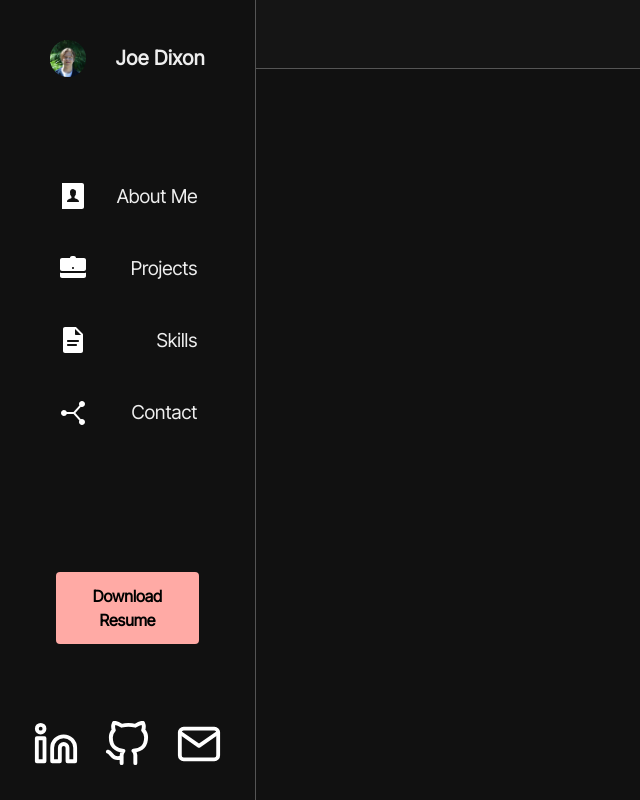
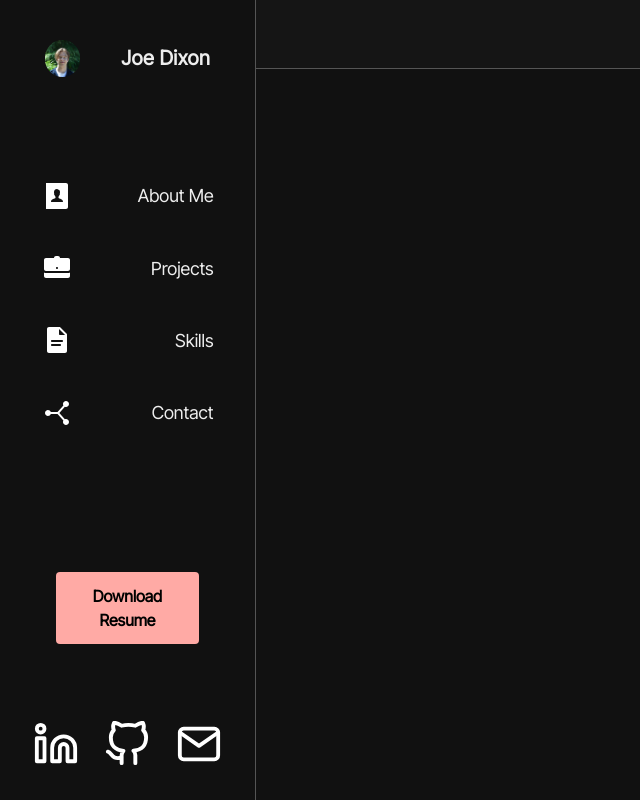
Before and after one commit to joerdixon/my-portfolio-2, a React (Create React App) app: page / in a window 1280 px wide. Shown: the whole page, without its empty margins (0-640 px from the left). Built offline with nearby package versions, Linux system fonts and the light colour scheme.

Commit message:
header refactor and layuot tweak

```diff
--- a/src/components/Navbar/Header.jsx
+++ b/src/components/Navbar/Header.jsx
@@ -20,13 +20,13 @@ function Header(props) {
             <div className="flex justify-evenly items-center md:mb-10 md:w-full">
                 {/* Add status ping to picture */}
                 <img className="rounded-full w-1/6 hidden md:block" src={headshot} alt="Joe Dixon" />
-                <h1 className='text-center text-xl font-semibold tracking-wide'>Joe Dixon</h1>
+                <h1 className='text-center text-xl font-semibold tracking-wide ml-4'>Joe Dixon</h1>
             </div>
             {/* Navbar */}
             <Navigation view={props.view} setView={props.setView}/>
             {/* Resume Download */}
             {/* TODO: Add hover effect for resume download */}
-            <a className="bg-highlight text-black p-3 font-bold rounded w-2/3 mx-auto my-0 text-center mt-20 hidden hover:resume md:block" href={resume} download="joes-resume">Download Resume</a>
+            <a className="bg-highlight text-black p-3 font-bold rounded w-2/3 mx-auto my-0 text-center mt-20 hidden transition-all duration-500 hover:resume-hover md:block" href={resume} download="joes-resume">Download Resume</a>
             {/* TODO: Add theme picker here. */}
             {/* Contact Links */}
             <ul className='footer-links hidden w-full md:flex justify-evenly items-center'>
--- a/src/components/Navbar/Navigation.jsx
+++ b/src/components/Navbar/Navigation.jsx
@@ -87,19 +87,19 @@ function Nav({ view, setView }) {
       {/* Desktop Nav */}
       <div className=' h-1/3 hidden md:flex flex-col justify-between w-full' >
         <div className="navlink hover:navhover" onClick={() => { handleMobileNav("about") }}>
-          <img src={aboutsvg} alt="about icon" />
+          <img className="nav-icon" src={aboutsvg} alt="about icon" />
           <p>About Me</p>
         </div>
         <div className="navlink hover:navhover" onClick={() => { handleMobileNav("projects") }}>
-          <img src={projectsvg} alt="briefcase icon" />
+          <img className="nav-icon" src={projectsvg} alt="briefcase icon" />
           <p>Projects</p>
         </div>
         <div className="navlink hover:navhover" onClick={() => { handleMobileNav("skills") }}>
-          <img src={skillsvg} alt="lightbulb icon" />
+          <img className="nav-icon" src={skillsvg} alt="lightbulb icon" />
           <p>Skills</p>
         </div>
         <div className="navlink hover:navhover" onClick={() => { handleMobileNav("contact") }}>
-          <img src={contactsvg} alt="connect icon" />
+          <img className="nav-icon" src={contactsvg} alt="connect icon" />
           <p>Contact</p>
         </div>
       </div>
--- a/src/styles.css
+++ b/src/styles.css
@@ -8,6 +8,7 @@
     --main-text: #eee;
     --alt-text: #bbb;
     --highlight: #FFAAA5;
+    --highlight-hover: salmon;
     /* Other */
     --border-color: #555;
     --main-type-color: #ddd;
@@ -42,7 +43,7 @@ a {
     /* Links in the sidebar */
     .navlink {
         /* Layout */
-        width: 65%;
+        width: 80%;
         margin: 0 auto;
         /* Flex Settings */
         display: flex;
@@ -50,9 +51,24 @@ a {
         align-items: center;
         /* Deco */
         text-align: left;
-        font-size: larger;
+        font-size: large;
         cursor: pointer;
         transition: all .2s ease-in-out;
+    }
+
+    .nav-icon {
+        /* Layout */
+        margin-right: 35px;
+    }
+
+    .navhover {
+        color: var(--pop-type-color);
+        transform: translateX(5px);
+    }
+
+    .resume-hover {
+        background-color: var(--highlight-hover);
+        color: var(--background-color)
     }
 
     /* Having trouble getting custom border in tailwind so this class is the quick fix */
@@ -116,18 +132,6 @@ a {
     .mobile-social {
         margin: 0 auto;
         margin-top: 100px;
-    }
-
-    /* Add a cool hover effect for the nav links */
-
-    .navhover {
-        color: var(--pop-type-color);
-        transform: translateX(5px);
-    }
-
-    .resume-hover {
-        background-color: salmon;
-        color: var(--background-color)
     }
 
     /*================================ PAGES ================================*/
```
